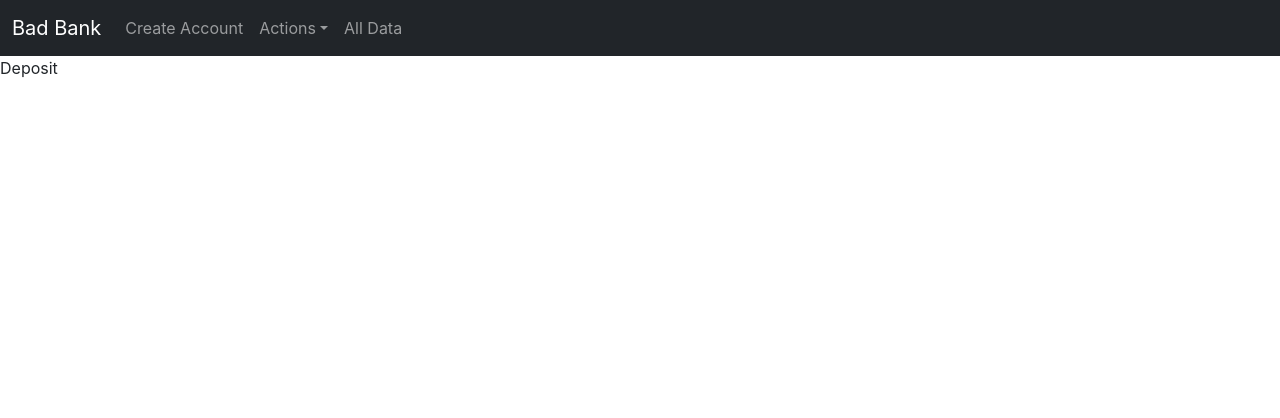
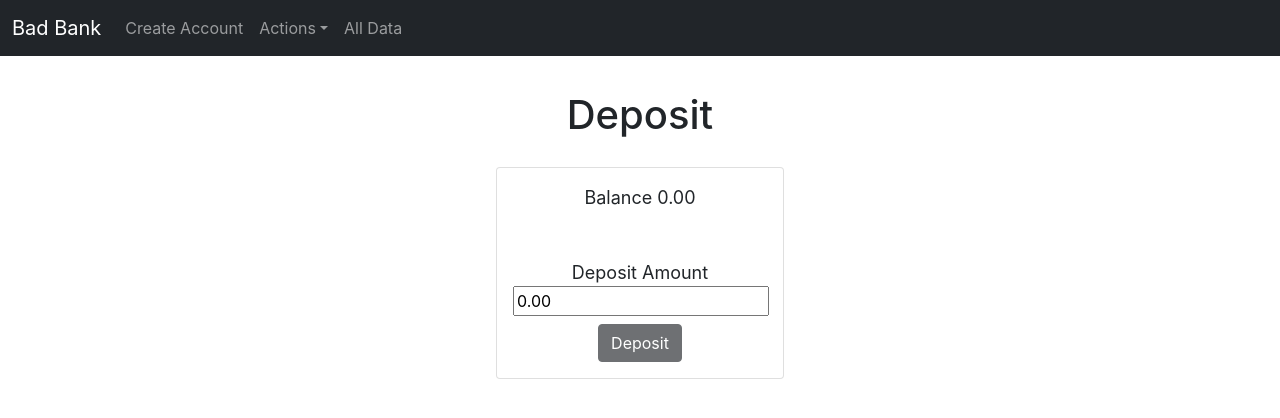
Before and after one commit to y0Phoenix/aaron-graybillbankingapp, a React (Vite) app: page /deposit in a window 1280 px wide. Shown: the top 418 px of the page. Built offline with nearby package versions, Linux system fonts and the light colour scheme.

Commit message:
finish deposit page

```diff
--- a/src/App.css
+++ b/src/App.css
@@ -31,3 +31,13 @@
   justify-content: center;
   padding: 25px;
 }
+.deposit-container {
+  display: flex;
+  flex-direction: column;
+  align-items: center;
+  gap: 20px;
+  padding: 35px;
+}
+.actions-text {
+  font-size: large;
+}
--- /dev/null
+++ b/src/actions/balance.tsx
@@ -0,0 +1,17 @@
+import { ThunkDispatch } from "redux-thunk";
+import { BalanceAction } from "../interfaces/action";
+import { State } from "../interfaces/state";
+
+export const deposit = (amount: string) => (dispatch: ThunkDispatch<State, undefined, BalanceAction>) => {
+    dispatch({
+        type: 'DEPOSIT',
+        payload: amount
+    });
+};
+
+export const withdraw = (amount: string) => (dispatch: ThunkDispatch<State, undefined, BalanceAction>) => {
+    dispatch({
+        type: 'WITHDRAW',
+        payload: amount
+    });
+};
--- a/src/components/CreateAccount.tsx
+++ b/src/components/CreateAccount.tsx
@@ -48,7 +48,7 @@ const CreateAccount: FC<Props> = ({users, setAlert, addAccount}) => {
             text: 'Your Password Must Be Greater Than Or Equal To 8',
             type: 'danger'
         });
-        addAccount({name, amount: 0, additional: {email, password}});
+        addAccount(formData);
         setAlert({
             title: 'Account Created',
             text: 'Account Created Successfully You May Now Deposit Some Cash',
@@ -56,7 +56,7 @@ const CreateAccount: FC<Props> = ({users, setAlert, addAccount}) => {
         });
         setFormData({name: '', email: '', password: ''});
         if (!submit.current) return;
-        submit.current.innerHTML = 'Add Another Account';
+        submit.current.innerHTML = 'Add Another<br>Account';
     }
 
     return (
--- a/src/components/Deposit.tsx
+++ b/src/components/Deposit.tsx
@@ -1,9 +1,64 @@
-import React from 'react'
+import React, { useEffect, useRef, useState } from 'react';
+import { motion } from 'framer-motion';
+import { State } from '../interfaces/state';
+import { connect, ConnectedProps } from 'react-redux';
+import { deposit } from '../actions/balance';
+import { setAlert } from '../actions/alert';
 
-const Deposit = () => {
-  return (
-    <div>Deposit</div>
-  )
-}
+const mapStateToProps = (state: State) => ({
+	balance: state.balance
+});
 
-export default Deposit
+const connector = connect(mapStateToProps, {deposit, setAlert});
+
+type Props = ConnectedProps<typeof connector>;
+
+const Deposit: React.FC<Props> = ({balance, deposit, setAlert}) => {
+	const submit = useRef<HTMLButtonElement>(null);
+
+	const [amount, setAmount] = useState('0.00');
+
+	useEffect(() => {
+		if (!submit.current) return;
+		if (parseFloat(amount) <= 0 || amount === '') submit.current.disabled = true;
+		else submit.current.disabled = false;
+	}, [amount]);
+
+	const onsubmit = (e: React.FormEvent<HTMLFormElement>) => {
+		e.preventDefault();
+		const Amount = amount.replace(/$/g, '');
+		if (parseFloat(Amount) <= 0) return setAlert({
+			title: 'Invalid Amount',
+			text: 'Deposit Amount Must Be Greater Than 0',
+			type: 'danger'
+		});
+		deposit(Amount);
+		setAlert({
+			title: 'Successfully Deposited',
+			text: 'Deposit Successfull The Money Is In Your Account',
+			type: 'success'
+		})
+	}
+
+	return (
+		<div className='deposit-container'>
+			<h1>Deposit</h1>
+			<div className='card' style={{width: "18rem"}}>
+				<div className='card-body center'>
+					<form autoComplete='off' onSubmit={(e) => onsubmit(e)}>
+						<div className='actions-text'>{`Balance		${balance}`}</div>
+						<br></br>
+						<br></br>
+						<div className='actions-text'>Deposit Amount</div>
+						<input onChange={(e) => setAmount(e.target.value)} value={amount} name='amount' type={'text'} className="card-title"></input>
+						<motion.button ref={submit} disabled whileHover={{scale: 1.07}} type={'submit'} className="btn btn-dark">
+							Deposit
+						</motion.button>
+					</form>
+				</div>
+			</div>
+		</div>
+	)
+};
+
+export default connector(Deposit);
--- a/src/reducers/account.tsx
+++ b/src/reducers/account.tsx
@@ -10,14 +10,12 @@ class Account {
     name: string;
     email: string;
     password: string;
-    balance: number;
 
     constructor(data: account) {
         const {name, email, password} = data;
         this.name = name;
         this.email = email;
         this.password = password;
-        this.balance = 0;
     }
 }
 
@@ -25,18 +23,9 @@ const initialState: Account[] = [];
 
 export default function(state = initialState, action: AccountAction) {
     const {type, payload} = action;
-    if (payload) var {name, amount, additional} = payload;
-    const i = state.map(account => account.name).indexOf(name);
-    if (i <= -1 && type !== 'CREATE_ACCOUNT') return state;
     switch (type) {
-        case 'DEPOSIT':
-            state[i].balance = state[i].balance + amount
-            return state;
-        case 'WITHDRAW':
-            state[i].balance = state[i].balance - amount
-            return state;
         case 'CREATE_ACCOUNT':
-            state.push(new Account({...additional, name}));
+            state.push(new Account(payload));
             return state;
         default:
             return state;
--- /dev/null
+++ b/src/reducers/balance.tsx
@@ -0,0 +1,16 @@
+import { BalanceAction } from "../interfaces/action";
+
+
+export default function(state = '0.00', action: BalanceAction) {
+    const {type, payload} = action;
+    switch (type) {
+        case 'WITHDRAW':
+            state = (parseFloat(state) - parseFloat(payload)).toFixed(2);
+            return state;
+        case 'DEPOSIT':
+            state = (parseFloat(state) + parseFloat(payload)).toFixed(2);
+            return state;
+        default:
+            return state;
+    }
+};
--- a/src/reducers/index.tsx
+++ b/src/reducers/index.tsx
@@ -1,8 +1,10 @@
 import { combineReducers } from "redux";
 import alert from "./alert";
 import account from "./account";
+import balance from "./balance";
 
 export default combineReducers({
     alert,
-    account
+    account,
+    balance
 });
```
Also changed, not shown: src/interfaces/action.tsx (+8 -6 lines), src/interfaces/state.tsx (+5 -5 lines).
